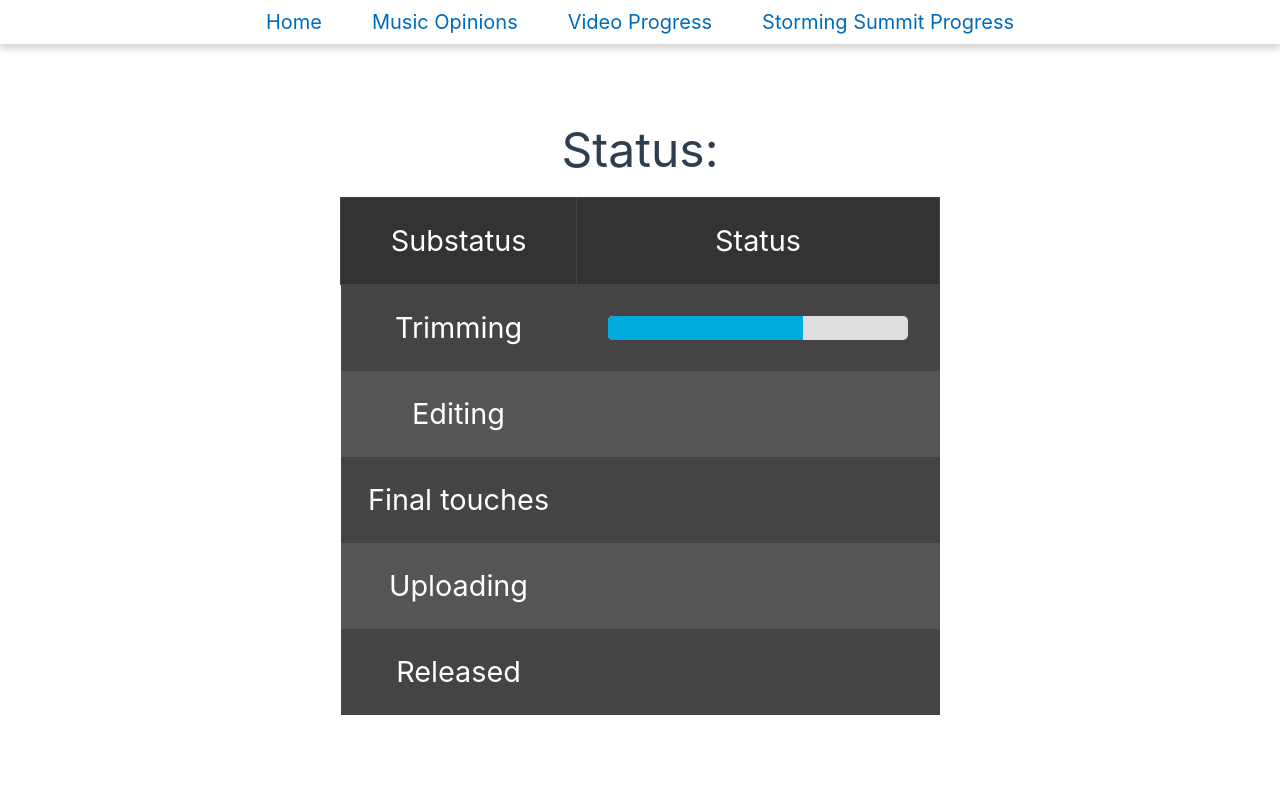
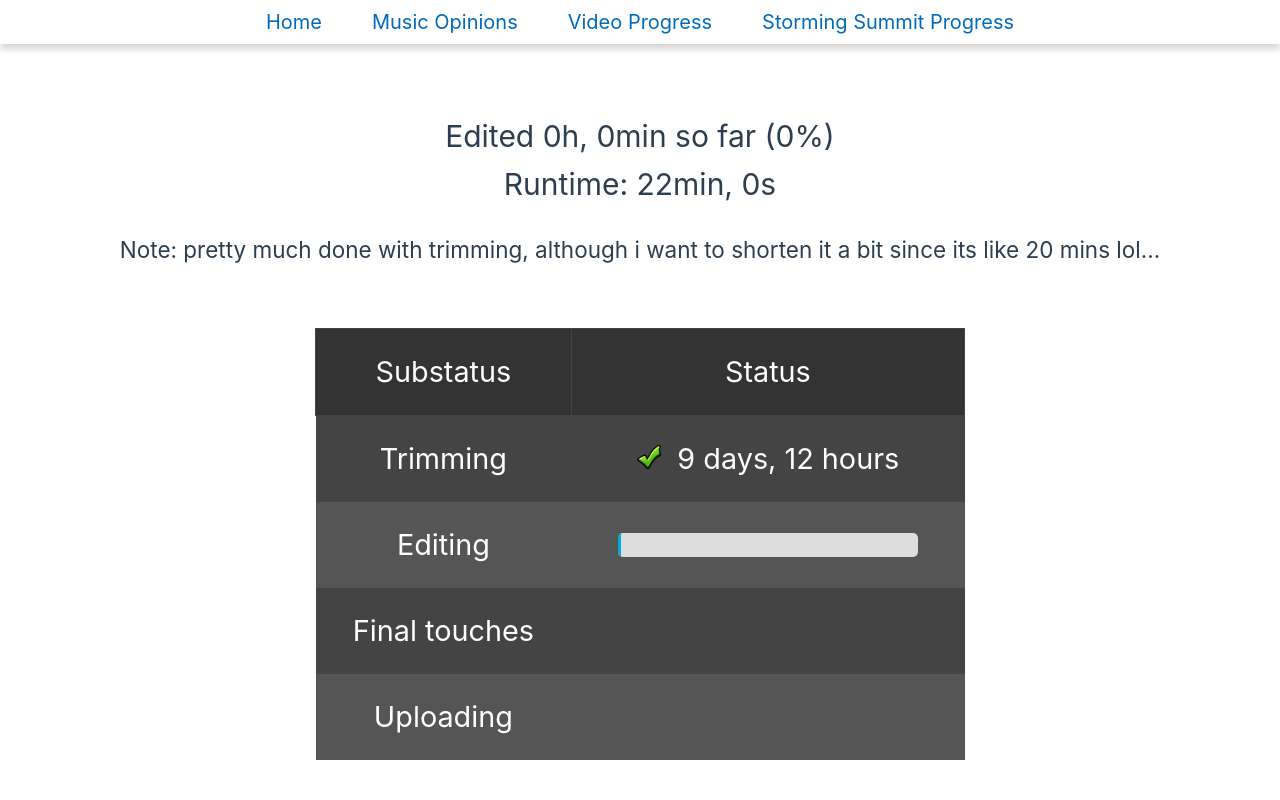
Before and after one commit to sphericle/sphericle, a Vue app: page /videoprogress in a window 1280 px wide. Shown: the top 800 px of the page. Built offline with nearby package versions, Linux system fonts and the light colour scheme.

Commit message:
add more stats

```diff
--- a/src/views/VideoProgressView.vue
+++ b/src/views/VideoProgressView.vue
@@ -2,16 +2,37 @@
 export default {
   data() {
     return {
+      /*
+       * if not done with status, set to null
+       * else set to the time it took to complete status
+       * e.g. "x hours, y minutes"
+      */
       statuses: {
-        "Trimming": null,
+        "Trimming": "9 days, 12 hours",
         "Editing": null,
         "Final touches": null,
         "Uploading": null,
-        "Released": null,
       },
 
-      status: 0,
-      progress: 65,
+      /*
+       * 0: trimming
+       * 1: editing
+       * 2: final touches
+       * 3: uploading
+       * 4: released
+      */
+      status: 1,
+      // changes the progress bar width next to the current status
+      progress: 0,
+
+      // these times are in total minutes
+
+      cliptime: 73, // total recording length
+      trimmedTime: 73, // total amount trimmed
+      editedTime: 0, // amount of trimmed video edited
+      runtime: "22min, 0s", // length of edited video
+
+      note: "pretty much done with trimming, although i want to shorten it a bit since its like 20 mins lol..."
     };
   },
   methods: {
@@ -62,15 +83,24 @@
         <h1>No progress yet!</h1>
       </div>
       <div v-else>
+        <div v-if="status == 4">
+          <h1>The video is out!</h1>
           <iframe
-          v-if="status == 5"
             ref="latestVideo"
             title="Latest Video"
             :src="'http://www.youtube.com/embed/videoseries?list=UUP9rAStP33um-j-Zov89nyQ&feature=player_embedded&index=0&loop=1&origin=http://sphericle.pages.dev/{{ $route.path }}&fs=1&widget_referrer=http://sphericle.pages.dev/{{ $route.path }}'"
             width="600"
             height="340"
           />
-        <h1 class="main-header">Status:</h1>
+        </div>
+
+        <div v-else>
+          <h1 v-if="status == 0">Trimmed {{ Math.floor(trimmedTime / 60) }}h, {{  trimmedTime % 60 }}min of raw footage so far ({{ Math.round(trimmedTime / cliptime * 100) }}%)</h1>
+          <h1 v-else-if="status == 1">Edited {{ Math.floor(editedTime / 60) }}h, {{ editedTime % 60 }}min so far ({{ Math.round(editedTime / cliptime * 100) }}%)</h1>
+          <h1 v-if="status > 0">Runtime: {{ runtime }}</h1>
+          <br />
+          <h2 v-if="note" style="padding-bottom: 5%">Note: {{ note }}</h2>
+        </div>
 
         <table>
           <thead>
@@ -84,7 +114,7 @@
               <td>{{ subStatus }}</td>
               <td>
                 <img class="status-icon" v-if="i < status" src="/imgs/check.png" />
-                <span v-if="i < status && statuses[subStatus]">&nbsp;{{ statuses[subStatus] }}</span>
+                <span v-if="i < status && statuses[subStatus]">&nbsp;&nbsp;{{ statuses[subStatus] }}</span>
 
                 <div class="progress-bar" v-else-if="i == status" >
                   <div
@@ -117,7 +147,6 @@
     </div>
   </main>
 </template>
-
 <style lang="css" scoped>
 main {
   padding-top: 10vh;
@@ -127,7 +156,7 @@
 }
 
 table {
-  width: 100%;
+  width: 650px; /* Fixed width for the table */
   margin: 0 auto;
   border-collapse: collapse;
   margin-top: 0.5rem;
```
Lines whose indentation alone changed are shown as unchanged.
